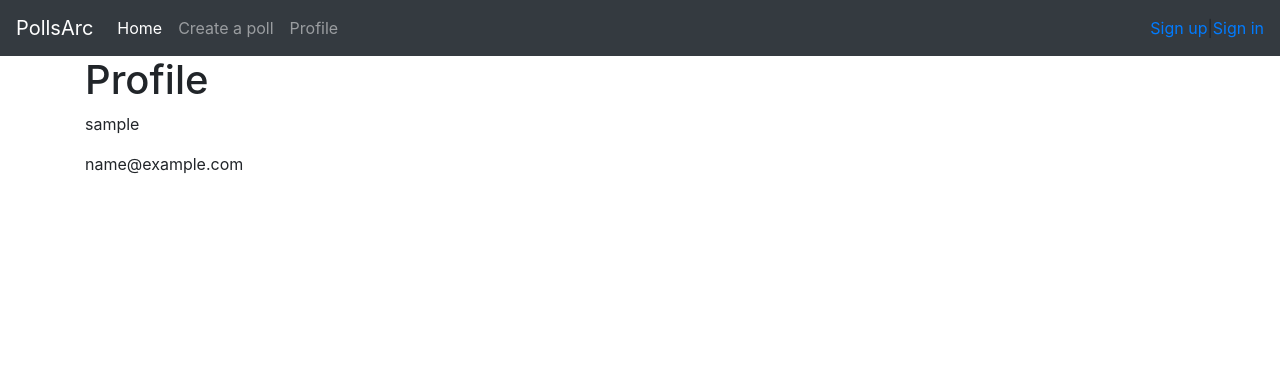
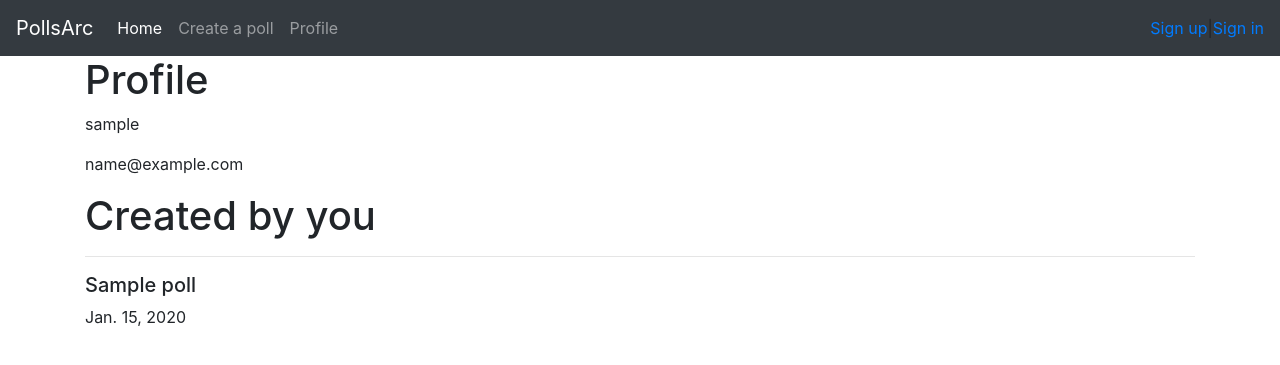
Before and after one commit to HE-Arc/PollsArc, a Django app: a page that uses pollsarcapp/templates/user/user_profile.html in a window 1280 px wide. Shown: the top 365 px of the page. Run offline with Django 3.2, Linux system fonts and the light colour scheme; tables that the repository leaves empty hold one stand-in row (values such as "Sample post"); some libraries are stand-ins or nearby versions.

Commit message:
add list of created polls by user

```diff
--- a/pollsarcapp/templates/user/user_profile.html
+++ b/pollsarcapp/templates/user/user_profile.html
@@ -7,4 +7,12 @@
 <p>{{ user.username }}</p>
 <p>{{ user.email }}</p>
 
+<h1>Created by you</h1>
+<hr>
+
+{% for poll in created_polls %}
+    <h5>{{poll.name}}</h5>
+    <p>{{ poll.expiration_date }}</p>
+{% endfor %}
+
 {% endblock %}
--- a/pollsarcapp/views.py
+++ b/pollsarcapp/views.py
@@ -103,4 +103,5 @@ def createPropositions(props, poll):
 
 def user_profile(request, username):
     user = User.objects.get(username=username)
-    return render(request, 'user/user_profile.html', {"user":user})
+    polls = Poll.objects.filter(owner=user.id)
+    return render(request, 'user/user_profile.html', {"user":user, "created_polls" : polls})
--- a/pollsarcproject/urls.py
+++ b/pollsarcproject/urls.py
@@ -28,5 +28,5 @@ urlpatterns = [
     path('register', views.register, name='register'),
     path('accounts/', include('django.contrib.auth.urls')),
     path('searchPolls/<str:name>', views.searchPolls),
-    path('profile/<str:username>', views.user_profile, name ="profile"),
+    path('profile/<str:username>', views.user_profile, name="profile"),
 ]
```
